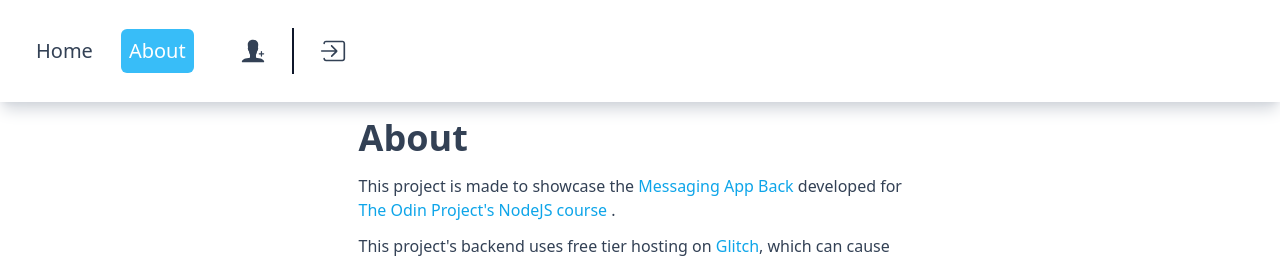
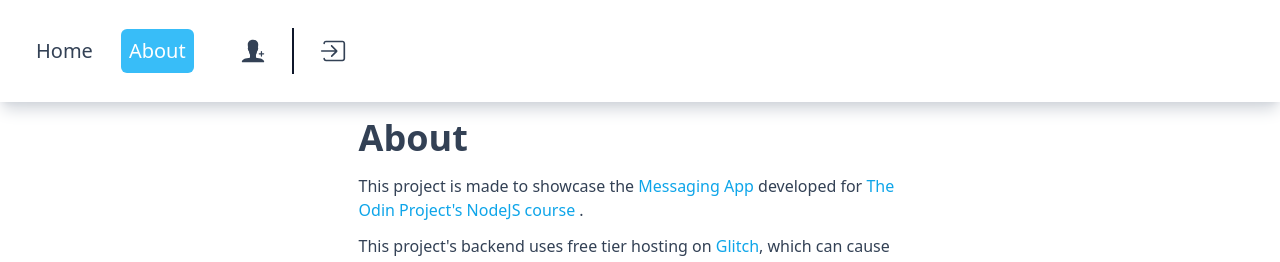
Before and after one commit to minhhoccode111/messaging-app, a React (Vite) app in the folder front/: page /about in a window 1280 px wide. Shown: the top 262 px of the page. Built offline with nearby package versions, Linux system fonts and the light colour scheme.

Commit message:
fix: user register error response not handle properly, broken github links

```diff
--- a/front/src/components/more.jsx
+++ b/front/src/components/more.jsx
@@ -156,9 +156,7 @@ export function Footer() {
   return (
     <footer className="p-8 grid place-items-center bg-white">
       <p className="">
-        <OutsideLink
-          to={"https://github.com/minhhoccode111/messaging-app-front"}
-        >
+        <OutsideLink to={"https://github.com/minhhoccode111/messaging-app"}>
           {" "}
           Project
         </OutsideLink>{" "}
--- a/front/src/routes/about.jsx
+++ b/front/src/routes/about.jsx
@@ -9,9 +9,9 @@ export default function About() {
       <article className="flex flex-col gap-3 py-4">
         <p className="">
           This project is made to showcase the{" "}
-          <OutsideLink to="https://github.com/minhhoccode111/messaging-app-back">
+          <OutsideLink to="https://github.com/minhhoccode111/messaging-app">
             {" "}
-            Messaging App Back{" "}
+            Messaging App{" "}
           </OutsideLink>{" "}
           developed for{" "}
           <OutsideLink to="https://www.theodinproject.com/lessons/nodejs-messaging-app">
--- a/front/src/routes/signup.jsx
+++ b/front/src/routes/signup.jsx
@@ -74,6 +74,8 @@ export default function Signup() {
         { success: true, msg: `*Successfully created user!` },
       ]);
     } catch (err) {
+      // console.log(`signup error belike: `, err.response.data.errors);
+
       if (err.response.status === 400) {
         setDisplayMessages(() => [...err.response.data.errors]);
       } else {
@@ -312,7 +314,7 @@ export default function Signup() {
               </p>
             ) : (
               <p key={index} className="text-danger">
-                {error}
+                {error.msg}
               </p>
             );
           })}
```
